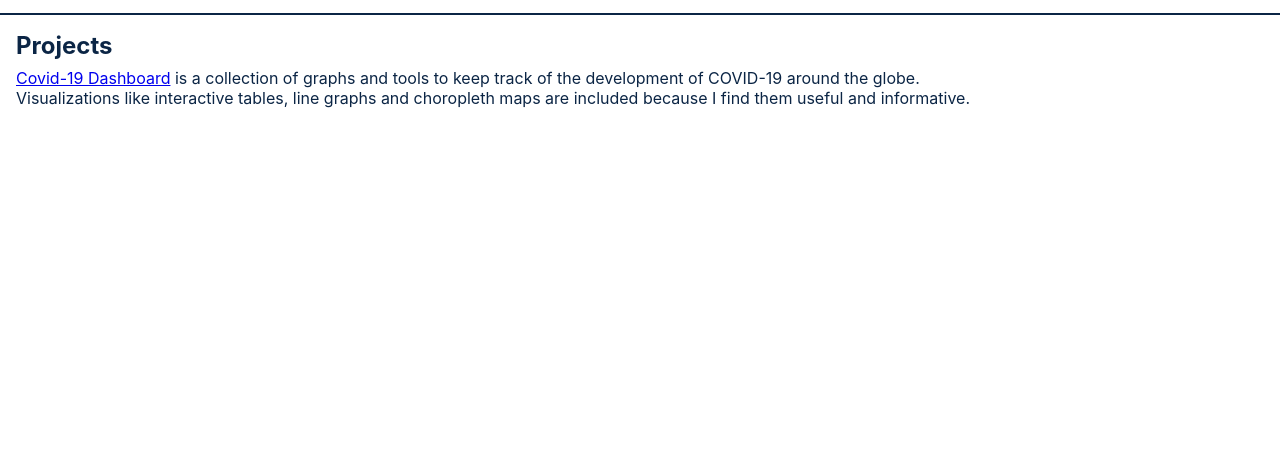
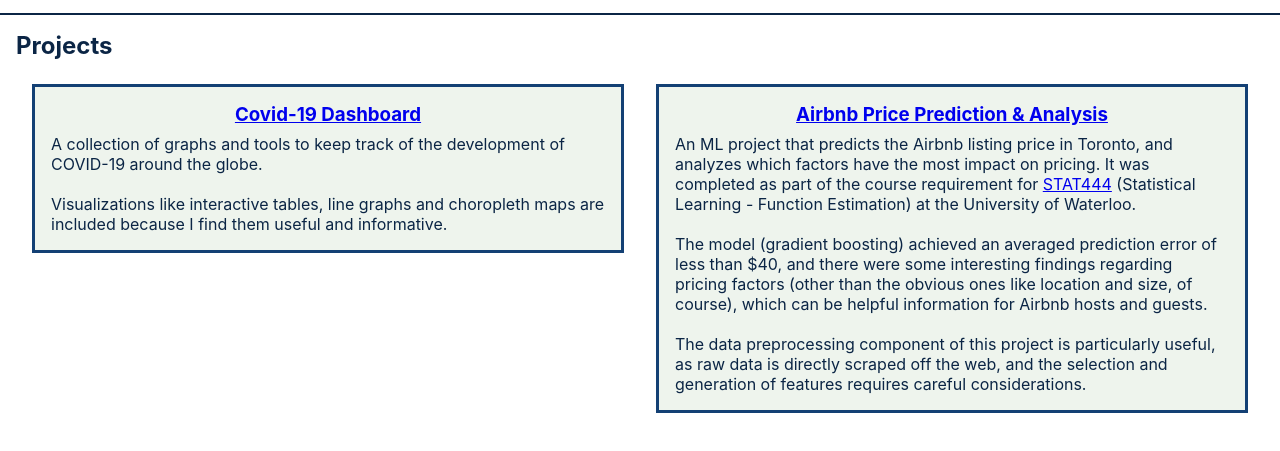
Before and after one commit to jiawei-yu-97/jiawei-yu-97.github.io, a plain HTML site: page index.html in a window 1280 px wide. Shown: the part 349-800 px from the top of the page. Drawn offline with Linux system fonts and the light colour scheme.

Commit message:
update projects

```diff
--- a/css/styles.css
+++ b/css/styles.css
@@ -22,7 +22,7 @@
     padding-top: 50px;
 }
 
-h1 {
+h1, h2, h3, h4, h5{
     margin-top: 0;
     margin-bottom: 0.5rem;
 }
@@ -80,3 +80,11 @@
 .top-bottom-margin {
     margin: 1rem 0 1rem 0;
 }
+
+.project-chunk {
+    background-color: var(--color-5);
+    margin: 1rem 1rem 1rem 1rem;
+    padding: 1rem 1rem 1rem 1rem;
+    border: solid;
+    border-color: var(--color-3);
+}
--- a/index.html
+++ b/index.html
@@ -67,13 +67,29 @@
 
     <section class='content'>
         <h1>Projects</h1>
-        <div>
-            <a href="covid.html">Covid-19 Dashboard</a> is a collection of graphs and tools to keep track of the
-            development of COVID-19 around the globe.
-            <br>
-            Visualizations like interactive tables, line graphs and choropleth maps are included because I find them
-            useful and informative.
-        </div>
+        <section class='flex-display'>
+            <div class='flex-grow project-chunk'>
+                <h3 class='text-center'><a href="covid19-dashboard.html" target="_blank">Covid-19 Dashboard</a></h3>
+                A collection of graphs and tools to keep track of the
+                development of COVID-19 around the globe.
+                <br><br>
+                Visualizations like interactive tables, line graphs and choropleth maps are included because I find them
+                useful and informative.
+            </div>
+
+            <div class='flex-grow project-chunk'>
+                <h3 class='text-center'><a href="airbnb-price-prediction.pdf" target="_blank">Airbnb Price Prediction & Analysis</a></h3>
+                An ML project that predicts the Airbnb listing price
+                in Toronto, and analyzes which factors have the most impact on pricing. It was completed as part of the course requirement for
+                <a href='https://uwflow.com/course/stat444' target="_blank">STAT444</a> (Statistical Learning - Function Estimation) at the University of Waterloo.
+                <br><br>
+                The model (gradient boosting) achieved an averaged prediction error of less than $40, and there were some interesting findings regarding
+                pricing factors (other than the obvious ones like location and size, of course), which can be helpful information for Airbnb hosts and guests.
+                <br><br>
+                The data preprocessing component of this project is particularly useful, as raw data is directly scraped off the web,
+                and the selection and generation of features requires careful considerations.
+            </div>
+        </section>
     </section>
 
 </body>
```
Also changed, not shown: 1 other file.
